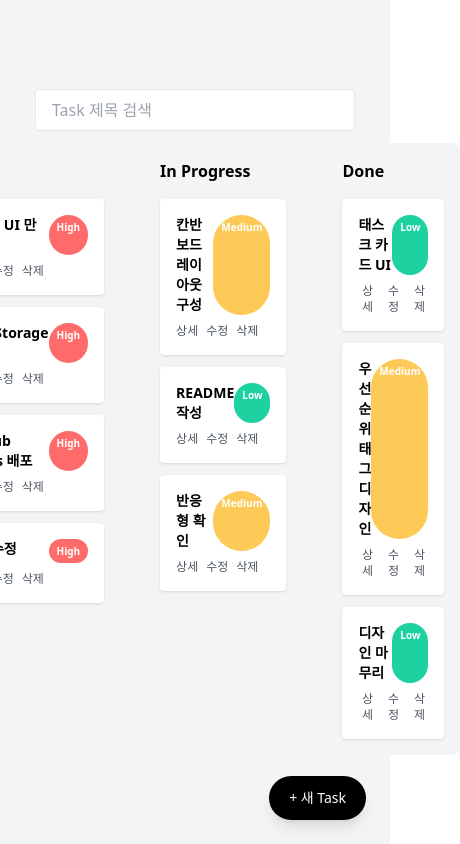
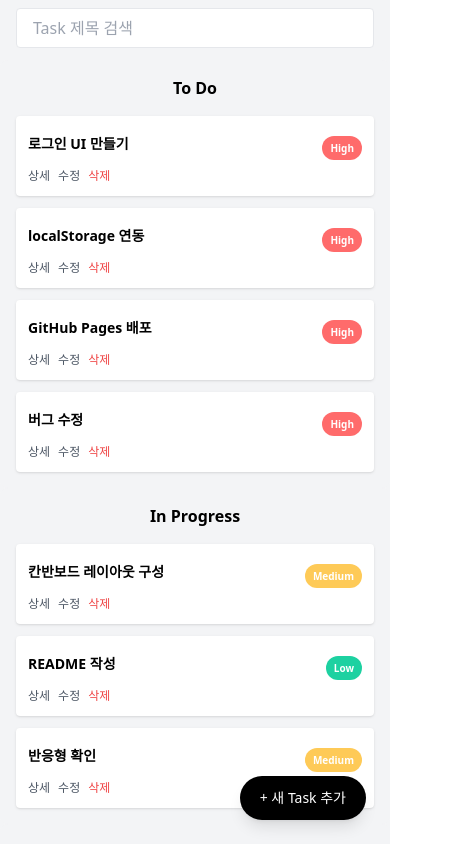
Before and after one commit to minseonkkim/synclife_dashboard, a React (Vite) app: page / in a window 390 px wide. Shown: the top 844 px of the page, 460 px wide, since content can reach past the window. Built offline with nearby package versions, Linux system fonts and the light colour scheme.

Commit message:
style: 반응형 레이아웃 적용

```diff
--- a/src/components/Column.tsx
+++ b/src/components/Column.tsx
@@ -27,11 +27,14 @@ const Column = ({
         <div
           ref={provided.innerRef}
           {...provided.droppableProps}
-          className={`w-72 min-h-[500px] rounded-lg p-4 transition-colors
+          className={`
+            w-full md:w-80
+            md:min-h-[500px] rounded-lg p-4
+            transition-colors
             ${snapshot.isDraggingOver ? "bg-gray-200" : "bg-gray-100"}
           `}
         >
-          <h3 className="font-bold mb-4">{title}</h3>
+          <h3 className="font-bold mb-4 text-center md:text-left">{title}</h3>
 
           <div className="flex flex-col gap-3">
             {filtered.map((task, index) => (
--- a/src/components/KanbanBoard.tsx
+++ b/src/components/KanbanBoard.tsx
@@ -99,20 +99,19 @@ const KanbanBoard = ({
 
   return (
     <DragDropContext onDragEnd={handleDragEnd}>
-      <div className="w-full max-w-6xl mx-auto">
+      <div className="w-full max-w-6xl mx-auto py-2 md:py-6">
         {/* 검색창 */}
-        <div className="flex justify-center items-center gap-2 mb-3">
+        <div className="flex flex-row justify-center items-center gap-2 mb-3 mx-4 md:mx-0">
           <input
             value={searchKeyword}
             onChange={(e) => setSearchKeyword(e.target.value)}
             placeholder="Task 제목 검색"
-            className="w-80 px-4 py-2 border rounded"
+            className="w-full h-10 md:w-[400px] px-4 py-2 border rounded"
           />
-
           {searchKeyword && (
             <button
               onClick={() => setSearchKeyword("")}
-              className="px-3 py-2 text-sm border rounded hover:bg-gray-100"
+              className="h-10 px-3 py-2 text-sm border rounded hover:bg-gray-100 whitespace-nowrap"
             >
               초기화
             </button>
@@ -148,23 +147,16 @@ const KanbanBoard = ({
         <div className="fixed bottom-6 right-6 z-40">
           <button
             onClick={() => setShowModal(true)}
-            className="
-      bg-black text-white
-      text-sm
-      px-5 py-3
-      rounded-full
-      shadow-lg
-      hover:opacity-80
-    "
+            className="bg-black text-white text-sm px-5 py-3 rounded-full shadow-lg hover:opacity-80"
           >
-            + 새 Task
+            + 새 Task 추가
           </button>
         </div>
 
         {/* 추가 모달 */}
         {showModal && (
-          <div className="fixed inset-0 bg-black/50 flex items-center justify-center z-50">
-            <div className="bg-white p-6 rounded-lg w-96">
+          <div className="fixed inset-0 bg-black/50 flex items-center justify-center z-50 px-2">
+            <div className="bg-white p-6 rounded-lg w-full max-w-md">
               <h2 className="text-lg font-bold mb-4">새 태스크 추가</h2>
 
               <input
@@ -210,7 +202,7 @@ const KanbanBoard = ({
         )}
 
         {/* 칸반 컬럼 */}
-        <div className="flex gap-6 justify-center">
+        <div className="flex flex-col md:flex-row md:gap-2 lg:gap-6 justify-center">
           <Column
             title="To Do"
             status="TODO"
--- a/src/components/TaskCard.tsx
+++ b/src/components/TaskCard.tsx
@@ -50,28 +50,42 @@ const TaskCard = ({
             ref={provided.innerRef}
             {...provided.draggableProps}
             {...provided.dragHandleProps}
-            className={`bg-white p-4 rounded shadow text-sm
+            className={`bg-white p-3 md:p-4 rounded shadow text-sm
               ${snapshot.isDragging ? "shadow-lg rotate-1" : ""}
             `}
           >
-            <div className="flex justify-between">
-              <h4 className="font-semibold">
-                {" "}
+            <div className="flex flex-row justify-between items-center">
+              <h4 className="font-semibold break-words text-sm md:text-base">
                 {highlightText(task.title, highlight ?? "")}
               </h4>
 
               <span
-                className="text-[10px] px-2 py-0.5 rounded-full text-white font-bold"
+                className="mt-2 md:mt-0 text-[10px] md:text-xs px-2 py-0.5 rounded-full text-white font-bold"
                 style={{ backgroundColor: priority.color }}
               >
                 {task.priority}
               </span>
             </div>
 
-            <div className="flex gap-2 mt-2 text-xs text-gray-600">
-              <button onClick={() => setOpenView(true)}>상세</button>
-              <button onClick={() => setOpenEdit(true)}>수정</button>
-              <button onClick={() => setOpenDelete(true)}>삭제</button>
+            <div className="flex flex-wrap gap-2 mt-2 text-xs text-gray-600">
+              <button
+                onClick={() => setOpenView(true)}
+                className="hover:underline"
+              >
+                상세
+              </button>
+              <button
+                onClick={() => setOpenEdit(true)}
+                className="hover:underline"
+              >
+                수정
+              </button>
+              <button
+                onClick={() => setOpenDelete(true)}
+                className="hover:underline text-red-500"
+              >
+                삭제
+              </button>
             </div>
           </div>
         )}
```
